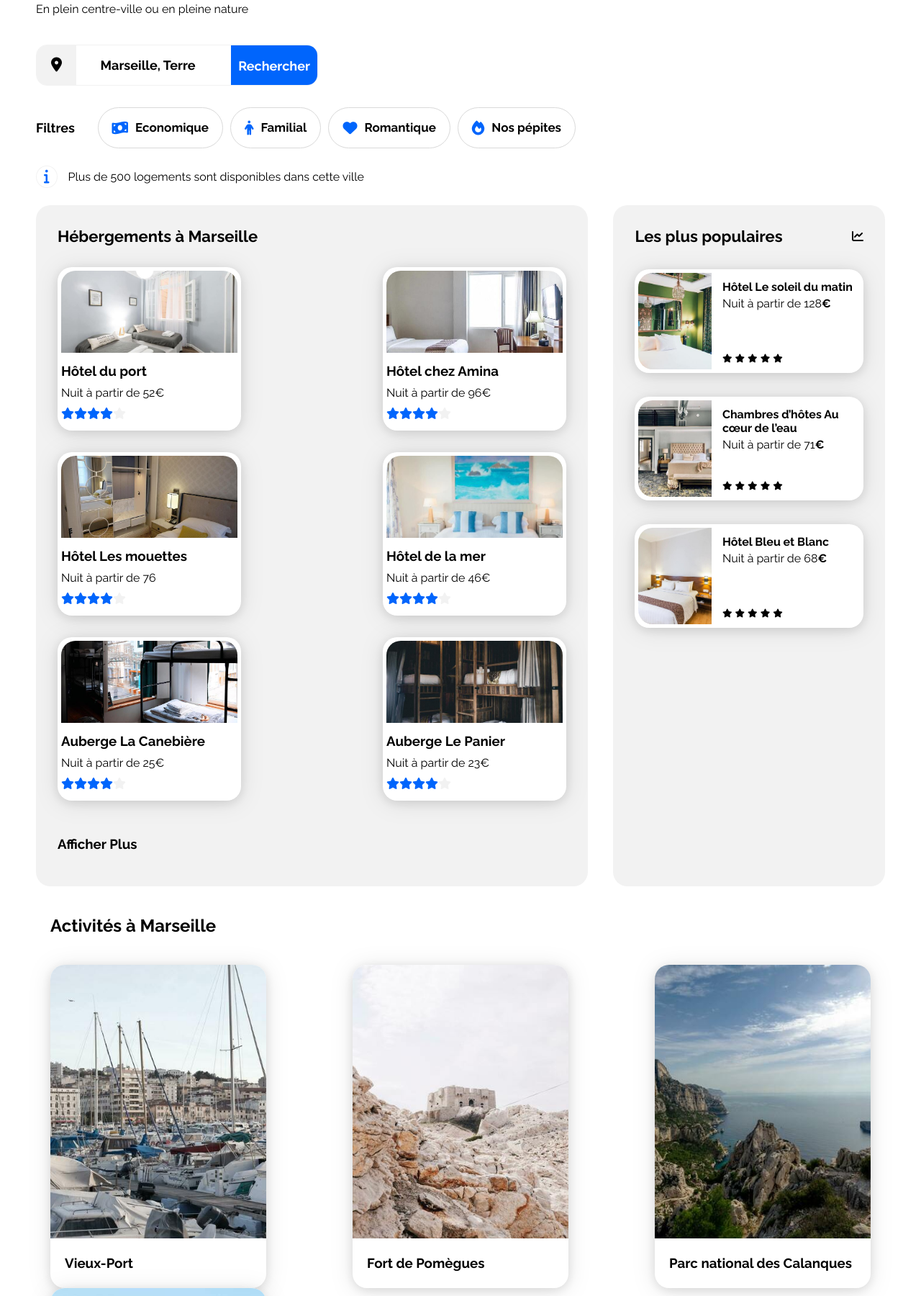
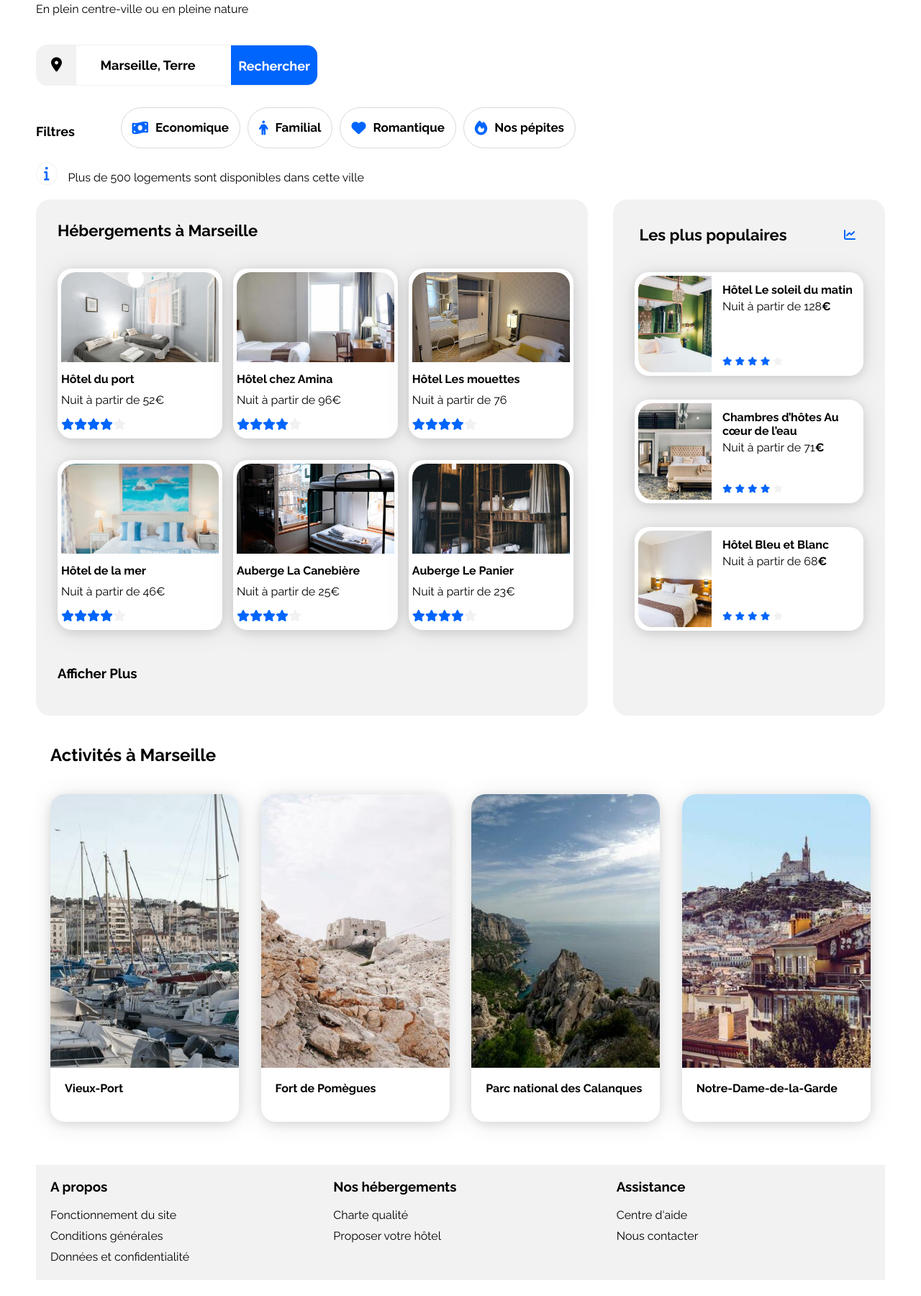
Before and after one commit to boby-front/Agence-de-Voyage-BOOKI, a plain HTML site: page index.html in a window 1280 px wide. Shown: the part 146-1946 px from the top of the page at 72% size. After the commit the page ends 1924 px from the top, so only its background shows below. Drawn offline with Linux system fonts and the light colour scheme.

Commit message:
Correction icon color/ margin Populaire

```diff
--- a/css/style.css
+++ b/css/style.css
@@ -103,14 +103,17 @@ body {
     justify-content: space-around;
 }
 
+/*************** HEARDER *****************/
+header{
+    width: 100%;
+}
+
 
 /**************** NAVBAR *****************/
 
 nav {
-    display: flex;
     width: 100%;
     height: 80px;
-    justify-content: space-between;
 }
 
 nav a{
@@ -118,12 +121,15 @@ nav a{
     box-sizing: border-box;
 }
 
+
 nav a:hover{
     color: var(--main-color);
     border-top: var(--main-color) solid 2px;
 }
+
+
 .bookiLogo {
-   margin: auto -30px;
+   margin: auto 0px;
    height: 19px;
    width: auto;
 }
@@ -134,7 +140,6 @@ nav a:hover{
 }
 .nav-links {
     display: flex;
-    margin-right: -30px;
 }
 
 
@@ -144,9 +149,7 @@ nav a:hover{
     width: 100%;
 }
 .sectionSearch-button{
-justify-content: space-between;
 border: solid 1px  #F2F2F2;
-;
 border-radius:  15px;
 overflow: hidden;
 cursor: pointer;
@@ -210,19 +213,18 @@ margin: 18px 10px;
 
 .filterGroup{
     max-width: 760px;
-    display: flex;
-    justify-content: space-between;
-    align-items: center;
-
-
 }
 
 .filterButton {
 border: solid 1px #D9D9D9;
 border-radius: 50px;
-padding: 0 19px;
+padding: 0 15px;
 height: 55px;
 margin-right: 10px;
+}
+
+.filterButton p{
+    margin: 10px 0px;
 }
 
 .filterButton:hover{
@@ -256,10 +258,6 @@ margin-right: 10px;
 }
 
 /****** HEBERGEMENTS AND POPULAIRES ***********/
-.hebergements-and-populaires {
-    display: flex;
-    justify-content: space-between;
-}
 
 .hebergements-and-populaires section {
     background-color: var(--main-bg-color);
@@ -272,30 +270,42 @@ margin-right: 10px;
 
 .groupCard{
     width: 100%;
-    justify-content: space-between;
+}
+
+.groupCard a{
+    width: 31%;
+}
+
+.noWrap{
+    white-space: nowrap;
 }
 
 .groupCard .card{
-width: 245px;
-height: 207px;
+width: 100%;
+height: 216px;
 padding-bottom: 15px;
 margin-bottom: 30px;
 }
 
 .groupCard .card img{
     width: 100%;
-    height: 55%;
+    height: 125px;
     border-top-right-radius: 20px;
     border-top-left-radius: 20px;
 }
 
 .groupCard .card h3, p{
-    margin: 10px 0px;
+    margin: 10px 0px 0px 0px;
 }
 
 .groupCard a{
     color: black;
 }
+
+.groupCard .card .fiveStars{
+    margin-top: 15px;
+}
+
 
 .fiveStars i{
     color: var(--main-color);
@@ -310,7 +320,7 @@ color: var(--main-bg-color);
 }
 
 .hebergements h2{
-    margin-bottom: 30px;
+    margin-bottom: 40px;
 }
 
 /****** Populaires ***********/
@@ -318,10 +328,8 @@ color: var(--main-bg-color);
     width: 32%;
 }
 
-.populaires-title {
-    display: flex;
-    justify-content: space-between;
-    align-items: center;
+.populaires-title{
+    margin: 0px;
 }
 
 .populaires-cards .card {
@@ -358,6 +366,9 @@ color: var(--main-bg-color);
     margin-bottom: 5px;
 }
 
+div .neutralStar{
+    color: var(--main-bg-color);
+}
 /************ ACTIVITES ********************/
 
 .section-activités{
@@ -371,9 +382,14 @@ color: var(--main-bg-color);
     width: 100%;
 }
 
+.activitésGroupcards a{
+    width: 23%;
+}
+
 .activitésGroupcards .card{
     padding: 0 0 5px 0;
-    width: 300px;
+    width: 100%;
+    min-height: 450px;
 }
 
 .activitésGroupcards .card img{
@@ -383,7 +399,7 @@ color: var(--main-bg-color);
 }
 
 .activitésGroupcards .card h3{
-    margin-left: 20px;
+    margin: 15px 20px;
 }
 
 /********** FOOTER  *******************/
@@ -441,8 +457,7 @@ footer div{
     /** Activités ***/
 
     .activitésGroupcards .card{
-        width: 200px;
-        height: 270px;
+        min-height: 290px;
     }
 
     .activitésGroupcards .card img{
@@ -491,7 +506,11 @@ footer div{
     }
 
     /* Navbar */
-    nav{
+    nav {
+        margin-bottom: 50px;
+    }
+
+    nav.flexBetween{
         display: block;
     }
 
@@ -526,10 +545,13 @@ footer div{
         justify-content: space-around;
     }
 
+    .filterButtonMobileDiv{
+        width: 100%;
+    }
+
     .filterButton{
-        width: 160px;
-        margin-bottom: 20px;
-        padding: auto;
+        width: 40%;
+        margin :0px 5px 20px 5px;
     }
 
     /** Hebergement et populaire **/
--- a/index.html
+++ b/index.html
@@ -15,10 +15,11 @@
 </head>
 
 <body>
+
     <div class="main-container">
-
+    <header>
             <!------------------------------ NAV ---------------------------------->
-        <nav>
+     <nav class="flexBetween">
        <div class="bookiLogo">
        <img src="./images/logo/Booki.png" alt="logo Booki">
        </div>
@@ -28,6 +29,8 @@
        </div>
      </nav>
 
+    </header>
+
         <!------------------------------ SECTION SEARCH ---------------------------------->
         <section class="sectionSearch">
             <div>
@@ -36,20 +39,20 @@
             </div>
 
             <!------ SEARCH --------->
-            <div class="sectionSearch-button flexCenter button1 searchInput">
+            <form class="sectionSearch-button flexCenter button1 searchInput flexBetween">
               <div class="iconBoxSearch"><i class="fa-solid fa-location-dot fa-lg"></i></div>
                 <input type="search" id="site-search" value="Marseille, Terre" class=" W700-18px">
                 <div class="searchButton W700-18px"><p >Rechercher</p><div class="iconSearch"><i class="fa-solid fa-magnifying-glass"></i></div></div>
-            </div>
+            </form>
 
             <!-------- Filtres ------>
-            <div class=" filterGroup ">
+            <div class=" filterGroup flexCenter flexBetween ">
             <div class="W700-18px"><p>Filtres</p></div>
             <div class="filterButtonMobile flexCenter">
-                <div class="filterButton W700-16p flexCenter flexAround "><i class="fa-solid  fa-money-bill-wave fa-lg iconFilter-margin"></i><p class="W700-17px">Economique</p></div>
-                <div class="filterButton W700-16p flexCenter flexAround"><i class="fa-sharp fa-solid fa-person iconFilter-margin fa-lg"></i><p class="W700-17px">Familial</p></div>
-                <div class="filterButton W700-16p flexCenter flexAround"><i class="fa-solid fa-heart iconFilter-margin fa-lg"></i><p class="W700-17px">Romantique</p></div>
-                <div class="filterButton W700-16p flexCenter fle"><i class="fa-solid fa-fire iconFilter-margin fa-lg"></i><p class="W700-17px">Nos pépites</p></div>
+                <div class="flexCenter filterButtonMobileDiv"><div class="filterButton W700-16p flexCenter flexAround "><i class="fa-solid  fa-money-bill-wave fa-lg iconFilter-margin"></i><p class="W700-17px">Economique</p></div>
+                <div class="filterButton W700-16p flexCenter flexAround"><i class="fa-sharp fa-solid fa-person iconFilter-margin fa-lg"></i><p class="W700-17px">Familial</p></div></div>
+                <div class="flexCenter filterButtonMobileDiv"><div class="filterButton W700-16p flexCenter flexAround"><i class="fa-solid fa-heart iconFilter-margin fa-lg"></i><p class="W700-17px">Romantique</p></div>
+                <div class="filterButton W700-16p flexCenter flexAround"><i class="fa-solid fa-fire iconFilter-margin fa-lg"></i><p class="W700-17px">Nos pépites</p></div></div>
                 </div>
             </div>
             <div class="info flexCenter">
@@ -60,16 +63,16 @@
 
         <!---------------------------- HEBERGEMENT & POPULAIRE & ACTIVITES -------------------------------->
         <main>
-            <div class="hebergements-and-populaires">
+            <div class="hebergements-and-populaires flexBetween">
 
                 <!------- HEBERGEMENT ------>
                 <section class="hebergements">
                     <h2 class="section-title" id="hébergements">Hébergements à Marseille</h2>
-                    <div class="groupCard flexCenter flexWrap ">
+                    <div class="groupCard flexCenter flexBetween flexWrap">
                         <a href="#" >
                             <div class="card">
                             <img src="./images/hebergements/fred-kleber.jpg" alt="Hotel du port">
-                            <h3 class=".card-title">Hôtel du port</h3>
+                            <h3 class="card-title">Hôtel du port</h3>
                             <p>Nuit à partir de 52€</p>
                             <div class="fiveStars flexCenter"><i class="fa-solid fa-star"></i><i class="fa-solid fa-star"></i><i class="fa-solid fa-star"></i><i class="fa-solid fa-star"></i><div class="greyStar"><i class="fa-solid fa-star"></i></div></div>
                             </div>
@@ -77,7 +80,7 @@
                         <a href="#">
                             <div class="card">
                             <img src="./images/hebergements/febrian-zakaria.jpg" alt="Hotel chez Amina">
-                            <h3 class=".card-title">Hôtel chez Amina</h3>
+                            <h3 class="card-title">Hôtel chez Amina</h3>
                             <p>Nuit à partir de 96€</p>
                             <div class="fiveStars flexCenter"><i class="fa-solid fa-star"></i><i class="fa-solid fa-star"></i><i class="fa-solid fa-star"></i><i class="fa-solid fa-star"></i><div class="greyStar"><i class="fa-solid fa-star"></i></div></div>
                             </div>
@@ -85,7 +88,7 @@
                         <a href="#">
                             <div class="card">
                             <img src="./images/hebergements/reisetopia.jpg" alt="Hotel Les mouettes">
-                            <h3 class=".card-title">Hôtel Les mouettes</h3>
+                            <h3 class="card-title">Hôtel Les mouettes</h3>
                             <p>Nuit à partir de 76</p>
                             <div class="fiveStars flexCenter"><i class="fa-solid fa-star"></i><i class="fa-solid fa-star"></i><i class="fa-solid fa-star"></i><i class="fa-solid fa-star"></i><div class="greyStar"><i class="fa-solid fa-star"></i></div></div>
                             </div>
@@ -93,7 +96,7 @@
                         <a href="#">
                             <div class="card">
                             <img src="./images/hebergements/annie-spratt.jpg" alt="Hotel de la mer">
-                            <h3 class=".card-title">Hôtel de la mer</h3>
+                            <h3 class="card-title">Hôtel de la mer</h3>
                             <p>Nuit à partir de 46€</p>
                             <div class="fiveStars flexCenter"><i class="fa-solid fa-star"></i><i class="fa-solid fa-star"></i><i class="fa-solid fa-star"></i><i class="fa-solid fa-star"></i><div class="greyStar"><i class="fa-solid fa-star"></i></div></div>
                             </div>
@@ -101,7 +104,7 @@
                         <a href="#">
                             <div class="card">
                             <img src="./images/hebergements/marcus-loke.jpg" alt="Auberge La Canebière">
-                            <h3 class=".card-title">Auberge La Canebière</h3>
+                            <h3 class="card-title noWrap">Auberge La Canebière</h3>
                             <p>Nuit à partir de 25€</p>
                             <div class="fiveStars flexCenter"><i class="fa-solid fa-star"></i><i class="fa-solid fa-star"></i><i class="fa-solid fa-star"></i><i class="fa-solid fa-star"></i><div class="greyStar"><i class="fa-solid fa-star"></i></div></div>
                             </div>
@@ -109,7 +112,7 @@
                         <a href="#">
                             <div class="card">
                             <img src="./images/hebergements/nicate-lee.jpg" alt="Auberge Le Panier">
-                            <h3 class=".card-title">Auberge Le Panier</h3>
+                            <h3 class="card-title">Auberge Le Panier</h3>
                             <p>Nuit à partir de 23€</p>
                             <div class="fiveStars flexCenter"><i class="fa-solid fa-star"></i><i class="fa-solid fa-star"></i><i class="fa-solid fa-star"></i><i class="fa-solid fa-star"></i><div class="greyStar"><i class="fa-solid fa-star"></i></div></div>
                             </div>
@@ -120,9 +123,9 @@
 
                 <!--------- POPULAIRE --------->
                 <section class="populaires">
-                    <div class="populaires-title">
-                        <h2 class="section-title">Les plus populaires</h2>
-                        <i class="fa-solid fa-chart-line" aria-hidden="true"></i>
+                    <div class="populaires-title flexBetween flexCenter iconInfo">
+                        <h2 class="section-title noWrap">Les plus populaires</h2>
+                        <i class="fa-solid fa-chart-line " aria-hidden="true"></i>
                     </div>
                     <div class="populaires-cards">
                         <article class="card">
@@ -132,12 +135,12 @@
                                     <h3 class="card-title">Hôtel Le soleil du matin</h3>
                                     <p class="card-subtitle">Nuit à partir de 128<span class="euro">€</span></p>
                                 </div>
-                                <div class="card-rating">
+                                <div class="card-rating fiveStars">
                                     <i class="fa-xs fa-solid fa-star" aria-hidden="true"></i>
                                     <i class="fa-xs fa-solid fa-star" aria-hidden="true"></i>
                                     <i class="fa-xs fa-solid fa-star" aria-hidden="true"></i>
                                     <i class="fa-xs fa-solid fa-star" aria-hidden="true"></i>
-                                    <i class="fa-xs fa-solid fa-star neutralStar" aria-hidden="true"></i>
+                                    <i class="fa-xs fa-solid fa-star neutralStar aria-hidden="true"></i>
                                     <span class="sr-only">Note de 4 sur 5</span>
                                 </div>
                             </div>
@@ -149,7 +152,7 @@
                                     <h3 class="card-title">Chambres d’hôtes Au cœur de l’eau</h3>
                                     <p class="card-subtitle">Nuit à partir de 71<span class="euro">€</span></p>
                                 </div>
-                                <div class="card-rating">
+                                <div class="card-rating fiveStars">
                                     <i class="fa-xs fa-solid fa-star" aria-hidden="true"></i>
                                     <i class="fa-xs fa-solid fa-star" aria-hidden="true"></i>
                                     <i class="fa-xs fa-solid fa-star" aria-hidden="true"></i>
@@ -166,7 +169,7 @@
                                     <h3 class="card-title">Hôtel Bleu et Blanc</h3>
                                     <p class="card-subtitle">Nuit à partir de 68<span class="euro">€</span></p>
                                 </div>
-                                <div class="card-rating">
+                                <div class="card-rating fiveStars">
                                     <i class="fa-xs fa-solid fa-star" aria-hidden="true"></i>
                                     <i class="fa-xs fa-solid fa-star" aria-hidden="true"></i>
                                     <i class="fa-xs fa-solid fa-star" aria-hidden="true"></i>
@@ -184,14 +187,10 @@
             <section class="section-activités">
                 <h2 id="activités">Activités à Marseille</h2>
                 <div class="activitésGroupcards flexCenter flexBetween flexWrap">
-                    <a href="#"><div class="card
-                        "><img src="./images/activites/reno-laithienne.jpg" alt="Vieux Port"><h3>Vieux-Port</h3></div></a>
-                    <a href="#"><div class="card
-                        "><img src="./images/activites/paul-hermann.jpg" alt="Fort de Pomègues"><h3>Fort de Pomègues</h3></div></a>
-                    <a href="#"><div class="card
-                        "><img src="./images/activites/kilyan-sockalingum.jpg" alt="Parc national des Calanques"><h3>Parc national des Calanques</h3></div></a>
-                    <a href="#"><div class="card
-                        "><img src="./images/activites/florian-wehde.jpg" alt="Notre-Dame-de-la-Garde"><h3>Notre-Dame-de-la-Garde</h3></div></a>
+                    <a href="#"><div class="card"><img src="./images/activites/reno-laithienne.jpg" alt="Vieux Port"><h3 class="card-title">Vieux-Port</h3></div></a>
+                    <a href="#"><div class="card"><img src="./images/activites/paul-hermann.jpg" alt="Fort de Pomègues"><h3 class="card-title">Fort de Pomègues</h3></div></a>
+                    <a href="#"><div class="card"><img src="./images/activites/kilyan-sockalingum.jpg" alt="Parc national des Calanques"><h3 class="card-title">Parc national des Calanques</h3></div></a>
+                    <a href="#"><div class="card"><img src="./images/activites/florian-wehde.jpg" alt="Notre-Dame-de-la-Garde"><h3 class="card-title">Notre-Dame-de-la-Garde</h3></div></a>
                 </div>
             </section>
         </main>
```
Lines whose indentation alone changed are shown as unchanged.
